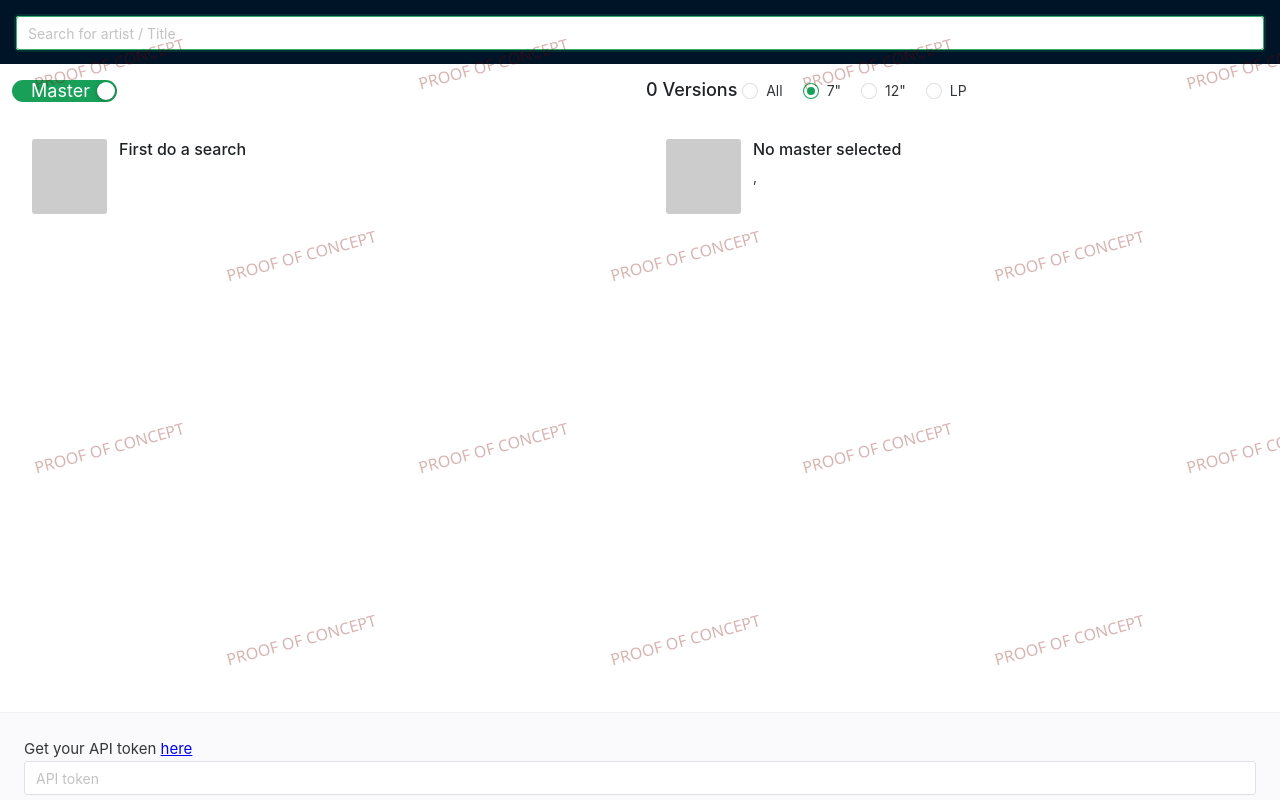
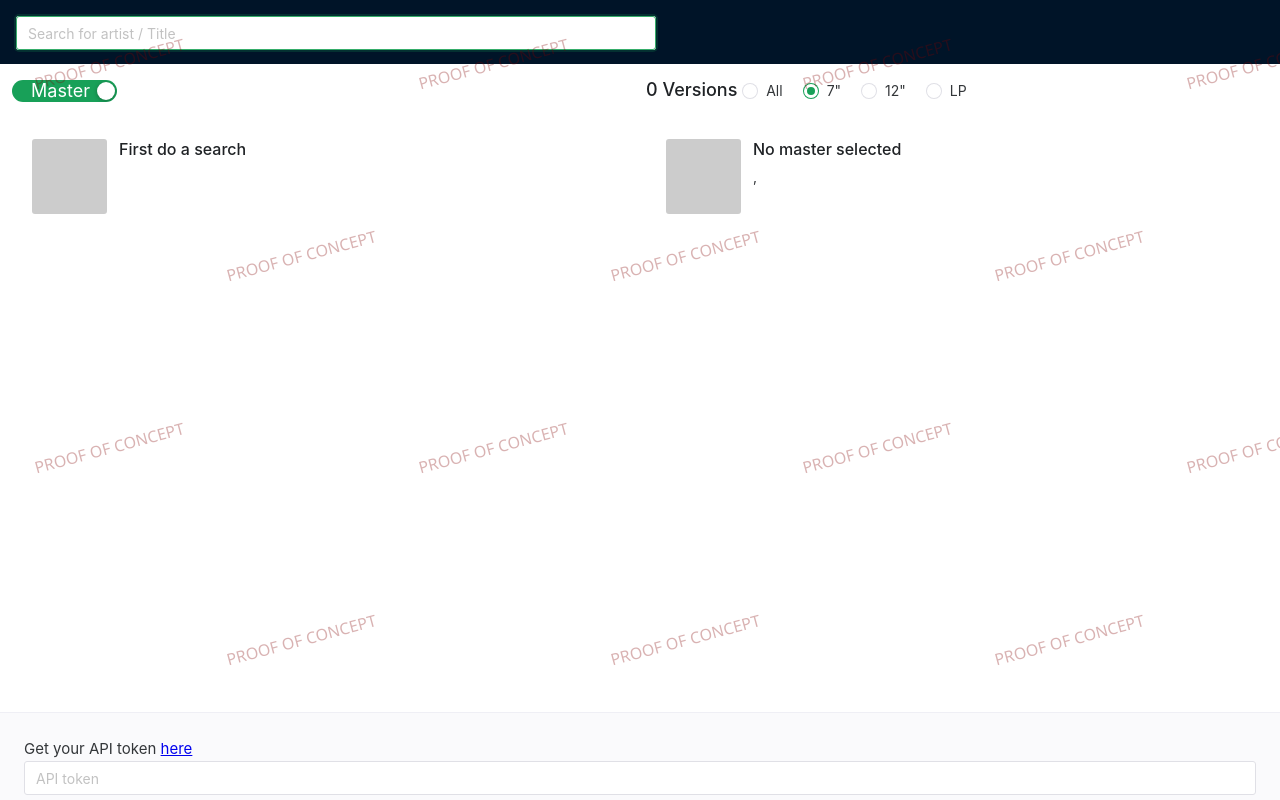
Before and after one commit to LeipeLeon/PowerDiscogs, a Vue app: page / in a window 1280 px wide. Built offline with nearby package versions, Linux system fonts and the light colour scheme; a small style sheet from the web is missing.

Commit message:
feat: make input smaller

```diff
--- a/src/components/Container.vue
+++ b/src/components/Container.vue
@@ -175,15 +175,19 @@
   <div style="height: 100vh; position: relative">
     <n-layout position="absolute">
       <n-layout-header style="padding: 1rem" bordered inverted>
+        <n-space item-style="display: flex;">
           <n-input
             v-model:value="inputString"
             ref="inputRef"
             type="text"
             placeholder="Search for artist / Title"
             autofocus
+            autosize
+            style="min-width: 50vw"
             @focus="$event.target?.select()"
             @keyup.enter="handleKeyUp"
           />
+        </n-space>
       </n-layout-header>
       <n-layout position="absolute" style="top: 64px; bottom: 88px">
         <n-layout-content content-style="padding: 12px">
```
Lines whose indentation alone changed are shown as unchanged.
